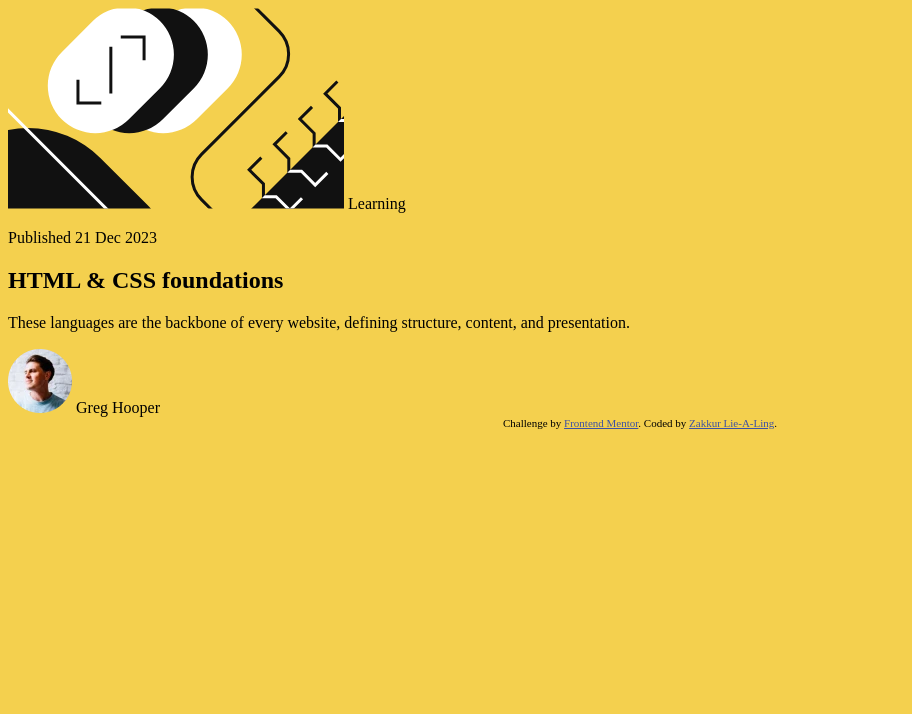
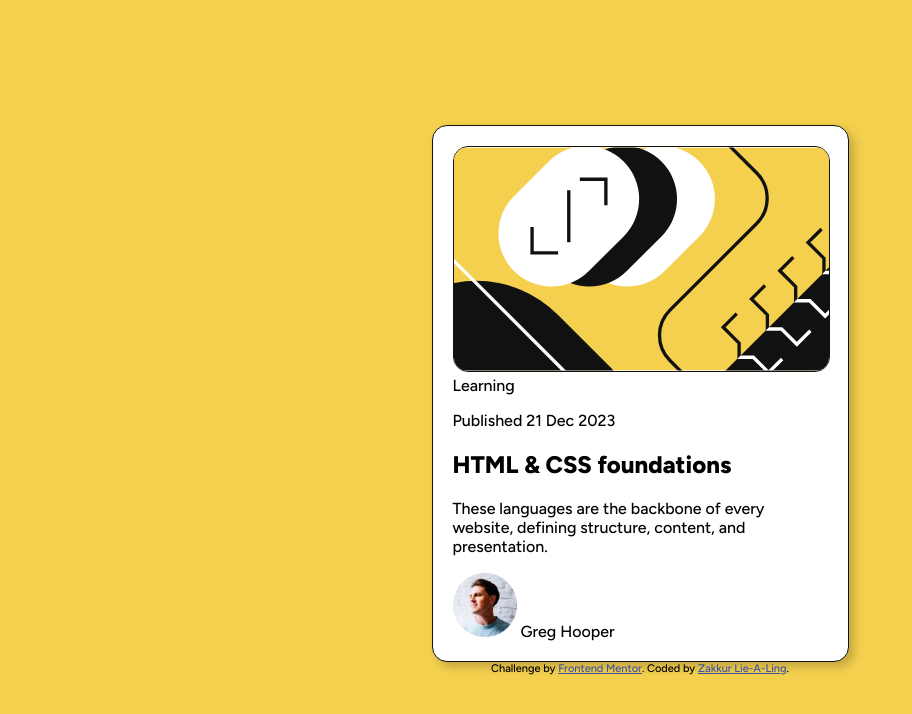
Before and after one commit to Zakkur17/blog-preview-card-main, a plain HTML site: page index.html in a window 1280 px wide. Shown: the whole page, without its empty margins (0-912 px from the left). Drawn offline with Linux system fonts and the light colour scheme.

Commit message:
Enhance styling for body and card components in CSS

```diff
--- a/style.css
+++ b/style.css
@@ -1,7 +1,34 @@
+/*reset default margins and set font family*/
 body {
     background-color: hsl(47, 88%, 63%);
+    font-family: 'Figtree', sans-serif;
+    display: flex;
+    justify-content: center;
+    align-items: center;
+    height: 100vh;
+    margin: 0;
+    flex-direction: column;
 }
 
+/*Card cont styles*/
+.card {
+    background-color: hsl(0, 0%, 100%);
+    border: 1px solid hsl(0, 0%, 7%);
+    border-radius: 15px;
+    box-shadow: 5px 5px 10px rgba(0, 0, 0, 0.2);
+    width: 90%;
+    max-width: 375px;
+    padding: 20px;
+}
+
+/*Illustration image*/
+.illustration {
+    width: 100%;
+    height: auto;
+    border-radius: 15px;
+    border: 1px solid hsl(0, 0%, 7%);
+    margin-bottom: auto;
+}
 
 
 
```
